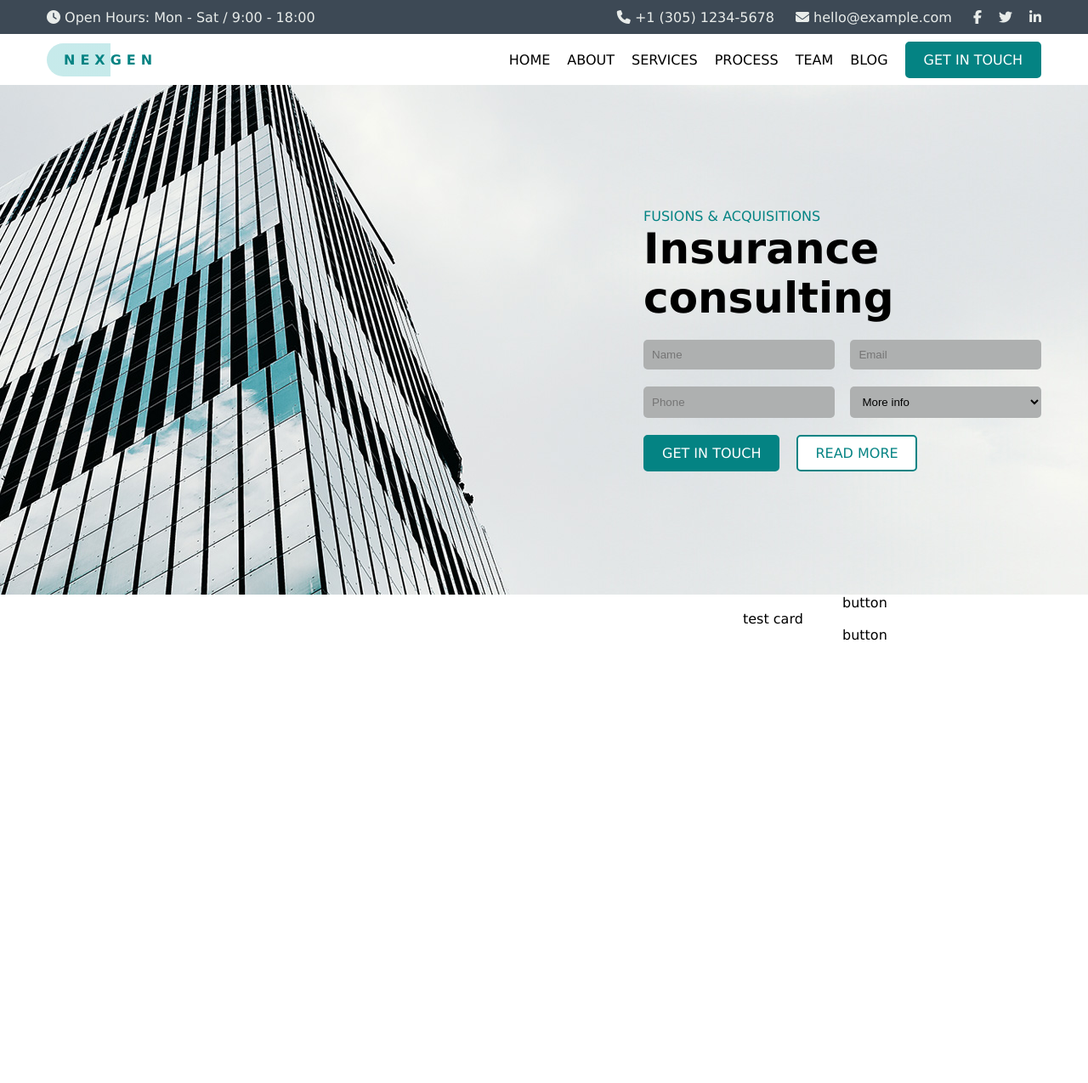
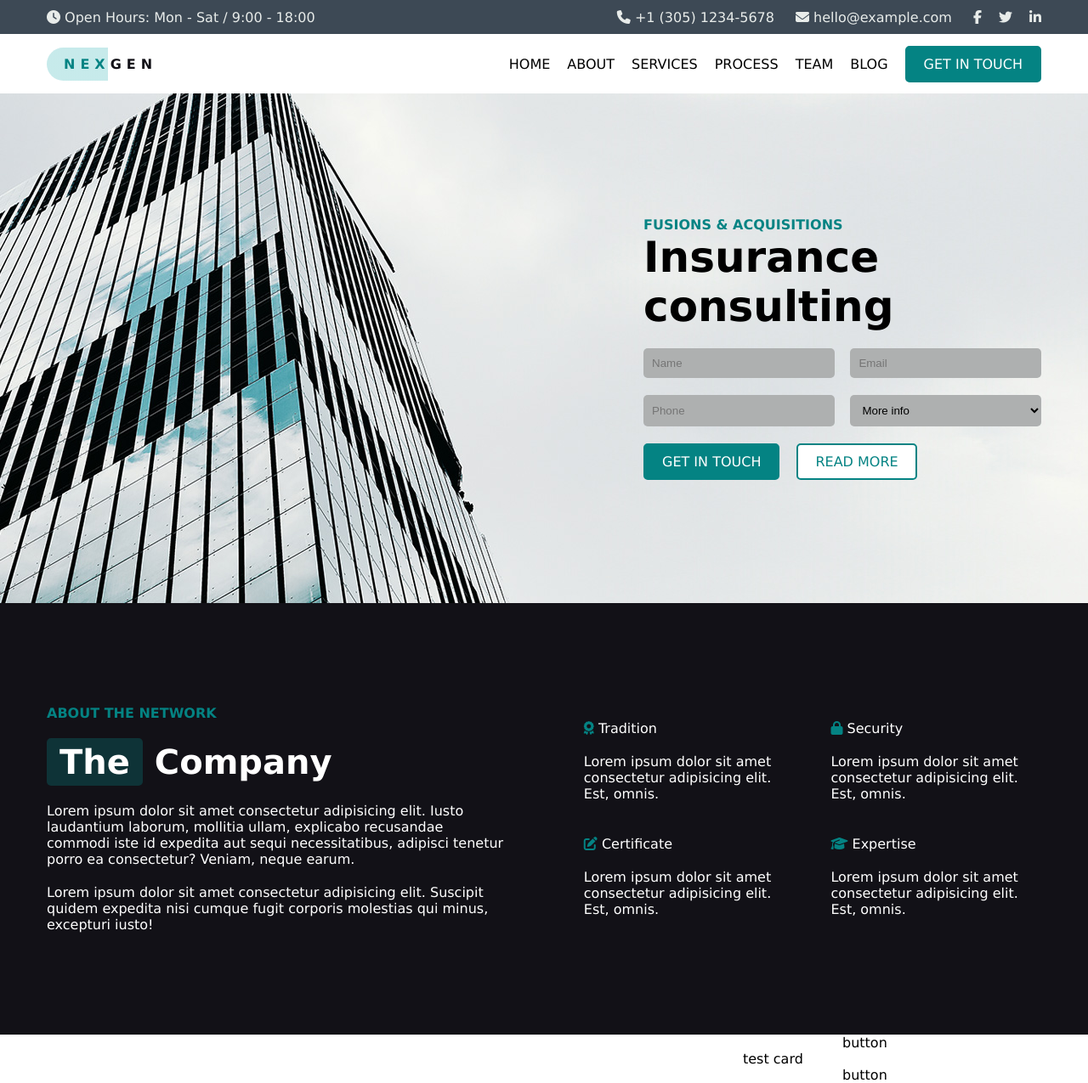
Before and after one commit to 0xbrax/proj-html-vuejs, a Vue app: page / in a window 1280 px wide. Shown: the whole page at 85% size. Before the commit the page ends 800 px from the top, so only its background shows below. Built offline with nearby package versions, Linux system fonts and the light colour scheme.

Commit message:
Add section "about" with css

```diff
--- a/src/components/MyHeader.vue
+++ b/src/components/MyHeader.vue
@@ -30,7 +30,7 @@
         <nav class="container flex align-ctr txt-up">
             <div class="logo-main">
                 <div class="logo-txt">
-                    <a class="txt-space txt-bold" href="#">Nexgen</a>
+                    <a class="txt-space txt-bold" href="#"><span class="color-brand-dark">Nex</span><span class="color-black">gen</span></a>
                 </div>
             </div>
 
@@ -105,7 +105,7 @@ export default {
     }
 
     nav {
-        height: 60px;
+        height: 70px;
     }
 
     .logo-main {
@@ -116,15 +116,7 @@ export default {
         display: inline-block;
         padding: 10px 20px;
         border-radius: 20px;
-        background: linear-gradient(90deg, rgba(69, 186, 188, 0.3) 0%, rgba(69, 186, 188, 0.3) 50%, rgba(255,255,255,0) 50%);
-
-        a {
-            color: #048383 //linear-gradient(90deg, rgba(69, 186, 188, 0.5) 0%, rgba(69, 186, 188, 0.5) 50%, rgba(0, 0, 0, 1) 50%);
-        }
-
-        h1 {
-            font-size: 16px;
-        }
+        background: linear-gradient(90deg, rgba(69, 186, 188, 0.3) 0%, rgba(69, 186, 188, 0.3) 48%, rgba(255,255,255,0) 48%);
     }
 
     .menu-main {
--- a/src/components/MyJumbotron.vue
+++ b/src/components/MyJumbotron.vue
@@ -2,7 +2,7 @@
     <section>
         <div class="container flex just-end align-ctr">
             <div class="hero">
-                <div class="txt-up brand-col-dark">Fusions &amp; acquisitions</div>
+                <div class="txt-up txt-bold color-brand-dark">Fusions &amp; acquisitions</div>
                 <h1>Insurance consulting</h1>
 
                 <div class="flex wrap just-sp-bw">
--- a/src/components/MySectionAbout.vue
+++ b/src/components/MySectionAbout.vue
@@ -1,22 +1,28 @@
 <template>
-    <section>
-        <div class="container flex">
+    <section class="py-120">
+        <div class="container flex just-sp-bw align-ctr">
             <div class="about">
-
+                <div class="color-brand-dark txt-up txt-bold">About the network</div>
+                <h2 class="mt-20"><span class="band-tag-back">The</span> Company</h2>
+                <p class="mt-20">Lorem ipsum dolor sit amet consectetur adipisicing elit. Iusto laudantium laborum, mollitia ullam, explicabo recusandae commodi iste id expedita aut sequi necessitatibus, adipisci tenetur porro ea consectetur? Veniam, neque earum.</p>
+                <p class="mt-20">Lorem ipsum dolor sit amet consectetur adipisicing elit. Suscipit quidem expedita nisi cumque fugit corporis molestias qui minus, excepturi iusto!</p>
             </div>
-            <div class="flex wrap">
-                <!-- VUE CYCLE -->
+            <div class="flex wrap just-sp-bw">
                 <div class="about-card">
-
+                    <div><i class="fa-solid fa-award color-brand-dark"></i> Tradition</div>
+                    <p class="mt-20">Lorem ipsum dolor sit amet consectetur adipisicing elit. Est, omnis.</p>
                 </div>
                 <div class="about-card">
-
+                    <div><i class="fa-solid fa-lock color-brand-dark"></i> Security</div>
+                    <p class="mt-20">Lorem ipsum dolor sit amet consectetur adipisicing elit. Est, omnis.</p>
                 </div>
-                <div class="about-card">
-
+                <div class="about-card mt-40">
+                    <div><i class="fa-solid fa-pen-to-square color-brand-dark"></i> Certificate</div>
+                    <p class="mt-20">Lorem ipsum dolor sit amet consectetur adipisicing elit. Est, omnis.</p>
                 </div>
-                <div class="about-card">
-
+                <div class="about-card mt-40">
+                    <div><i class="fa-solid fa-graduation-cap color-brand-dark"></i> Expertise</div>
+                    <p class="mt-20">Lorem ipsum dolor sit amet consectetur adipisicing elit. Est, omnis.</p>
                 </div>
             </div>
         </div>
@@ -32,8 +38,13 @@ export default {
 <style scoped lang="scss">
 @import '@/styles/vars.scss';
 
+    section {
+        background-color: $black-var;
+        color: $white;
+    }
+
     .container > div,
     .about-card {
-        width: 50%;
+        width: 46%;
     }
 </style>
--- a/src/styles/common.scss
+++ b/src/styles/common.scss
@@ -19,15 +19,39 @@
 .mt-20 {
     margin-top: 20px;
 }
+.mt-40 {
+    margin-top: 40px;
+}
 
 .ml-20 {
     margin-left: 20px;
 }
 
+.py-120 {
+    padding-top: 120px;
+    padding-bottom: 120px;
+}
 
 
-.brand-col-dark {
+
+.color-brand-dark {
     color: $brand-color-dark;
+}
+.color-black {
+    color: $black-var;
+}
+
+.band-tag-back {
+    display: inline-block;
+    background-color: rgba(4, 131, 131, 0.3);
+    border-radius: 5px;
+    padding: 5px 15px;
+}
+
+
+
+h2 {
+    font-size: 40px;
 }
 
 
```
